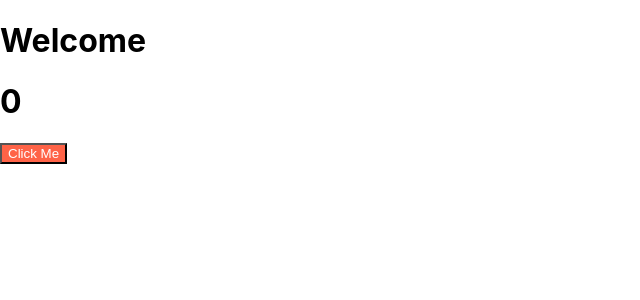
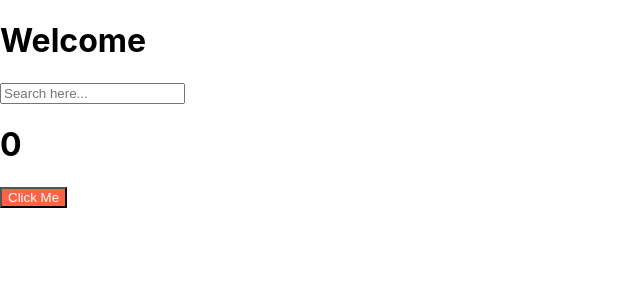
Before and after one commit to limjungmin89/clone_movie, a React (Create React App) app: page / in a window 1280 px wide. Shown: the top 300 px of the page, without its empty margins (0-640 px from the left). Built offline with nearby package versions, Linux system fonts and the light colour scheme.

Commit message:
모델 추가

```diff
--- a/src/components/Button.tsx
+++ b/src/components/Button.tsx
@@ -7,16 +7,21 @@ interface propsType {
 
 const Button = (props: propsType) => {
   const [cnt, setCnt] = useState(0)
-  const handleClick = () => {
+  const [keyword, setKeyword] = useState('')
+  const onClick = () => {
     setCnt((prev) => prev + 1)
   }
+  const onChange = (event: React.ChangeEvent<HTMLInputElement>) => {
+    setKeyword(event.target.value)
+  }
   useEffect(() => {
-    console.log(cnt)
-  }, [cnt])
+    console.log(keyword)
+  }, [keyword])
   return (
     <div>
+      <input type="text" placeholder="Search here..." onChange={onChange} value={keyword}></input>
       <h1>{cnt}</h1>
-      <button onClick={handleClick} className={'btn'}>
+      <button onClick={onClick} className={'btn'}>
         {props.btnText}
       </button>
     </div>
```
Also changed, not shown: src/model/interface/user.ts (added, +12 -0 lines), src/model/type/user.ts (added, +12 -0 lines), src/logo.svg (deleted).
